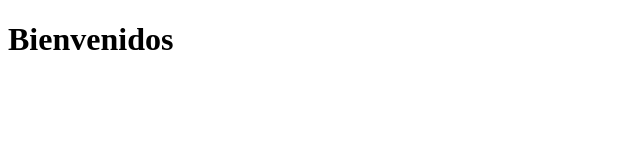
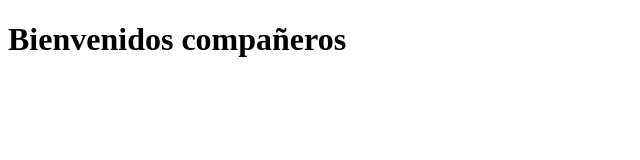
Before and after one commit to davorpa/curso-academiawebca-git-terminal, a plain HTML site: page index.html in a window 1280 px wide. Shown: the whole page, without its empty margins (0-640 px from the left). Drawn offline with Linux system fonts and the light colour scheme.

Commit message:
bienvenidos compañeros

```diff
--- a/index.html
+++ b/index.html
@@ -7,6 +7,6 @@
     <title>Git NO desde cero</title>
 </head>
 <body>
-    <h1>Bienvenidos</h1>
+    <h1>Bienvenidos compañeros</h1>
 </body>
 </html>
```
